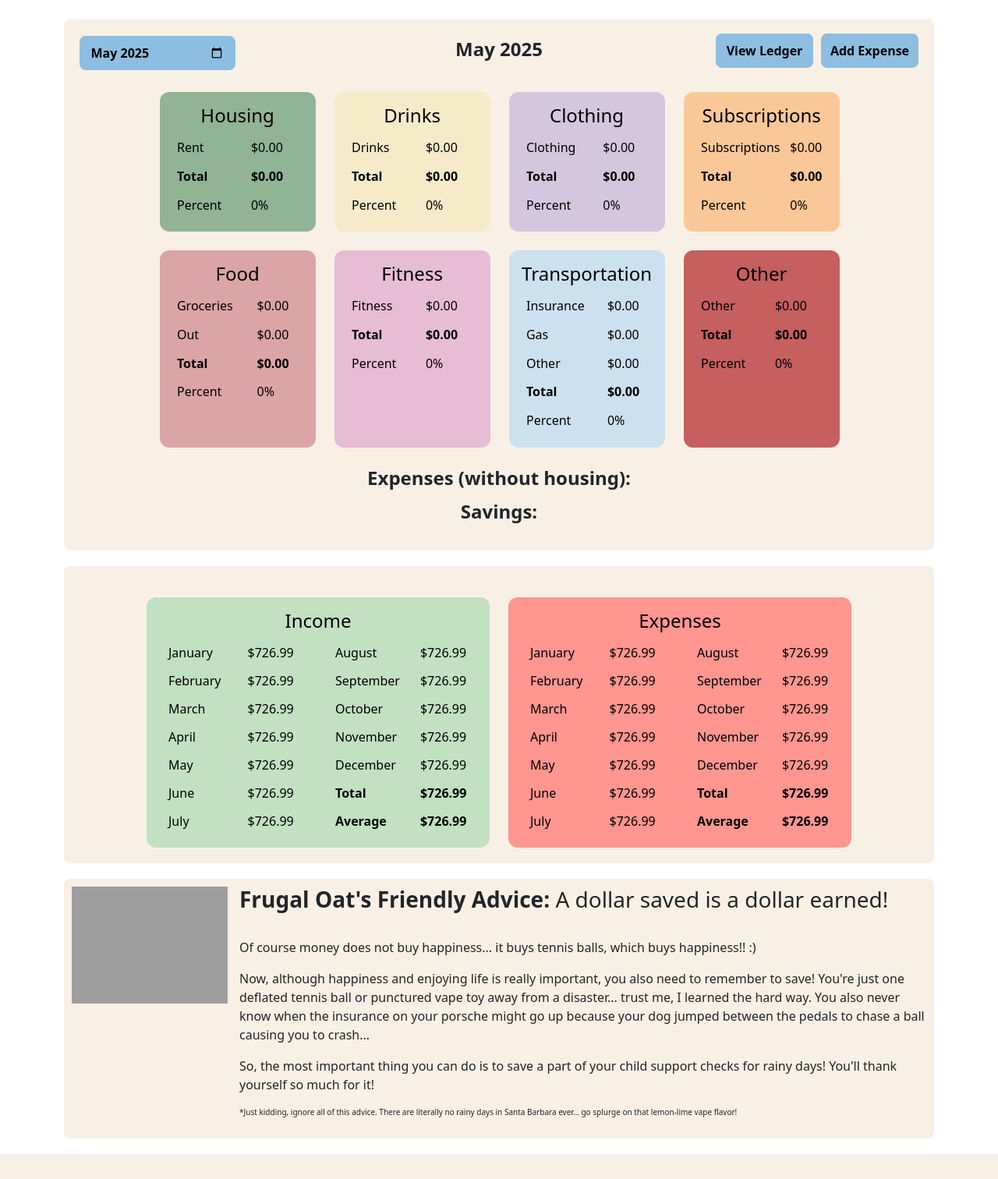
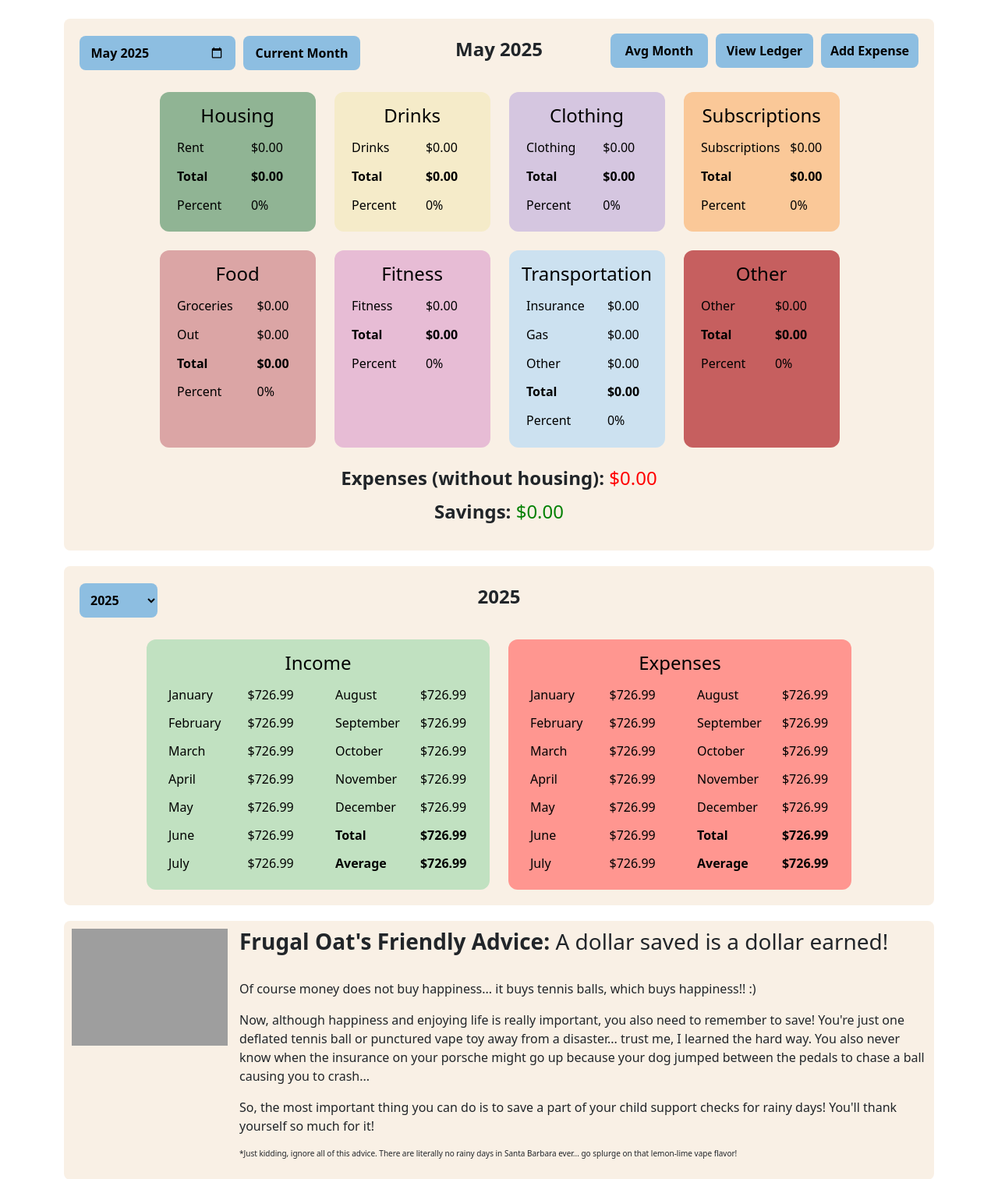
Before and after one commit to AbieSafdie171/OatFinanceApp, a Flask app: page /budget_calculator in a window 1280 px wide. Shown: the part 56-1568 px from the top of the page at 78% size. Before the commit the page ends 1536 px from the top, so only its background shows below. Run offline with Flask 3, Linux system fonts and the light colour scheme; data that the repository does not hold is empty; some libraries are stand-ins or nearby versions; grey boxes are pictures that could not be loaded.

Commit message:
backend 4 - months and years picker

```diff
--- a/app.py
+++ b/app.py
@@ -181,11 +181,21 @@ def get_budget_data():
 
 
         else:
-
             query = f"SELECT SUM(amount) FROM {category} WHERE DATE_FORMAT(date, '%Y-%m') = %s"
             cursor.execute(query, (month,))
             result = cursor.fetchone()
             results[category] = float(result[0]) if result[0] else 0.0
+
+
+    print(month)
+    query = f"SELECT SUM(amount) FROM income WHERE DATE_FORMAT(date, '%Y-%m') = %s"
+    cursor.execute(query, (month,))
+    result = cursor.fetchone()
+
+    if result[0] is None:
+        results['income'] = 0.0
+    else:
+        results['income'] = float(result[0])
 
     cursor.close()
     conn.close()
--- a/static/css/budget.css
+++ b/static/css/budget.css
@@ -109,6 +109,19 @@ th {
   font-size: 24px;
 }
 
+
+.text-content-top-expenses {
+  width: 100%;
+}
+
+.text-content-top-expenses h3 {
+  text-align: center;
+  width: 100%;
+  margin-top: 5px;
+  margin-bottom: 20px;
+  font-size: 24px;
+}
+
 /*SELECT MONTH*/
 
 .monthPicker {
@@ -127,6 +140,47 @@ th {
   align-items: center;
   justify-content: center;
   margin-top: -52px;
+}
+
+.yearPicker {
+  display: flex;
+  float: left;
+  padding: 10px 10px;
+  background-color: #8dbee1;
+  width: 100px;
+  color: black;
+  border: none;
+  border-radius: 8px;
+  font-size: 16px;
+  font-weight: bold;
+  cursor: pointer;
+  transition: background-color 0.3s ease;
+  align-items: center;
+  justify-content: center;
+  margin-top: -52px;
+}
+
+.current-btn {
+  display: flex;
+  float: left;
+  padding: 10px 10px;
+  background-color: #8dbee1;
+  width: 150px;
+  color: black;
+  border: none;
+  border-radius: 8px;
+  font-size: 16px;
+  font-weight: bold;
+  cursor: pointer;
+  transition: background-color 0.3s ease;
+  align-items: center;
+  justify-content: center;
+  margin-top: -52px;
+  margin-left: 210px;
+}
+
+.current-btn:hover {
+  background-color: #8d8ee1;
 }
 
 /*EXPENSE BUTTON*/
@@ -175,6 +229,30 @@ th {
 }
 
 .ledger-btn:hover {
+  background-color: #8d8ee1;
+}
+
+.avg-btn {
+  display: flex;
+  float: right; /* Align the button to the right */
+  padding: 10px 10px;
+  background-color: #8dbee1;
+  width: 125px;
+  color: black;
+  border: none;
+  border-radius: 8px;
+  font-size: 16px;
+  font-weight: bold;
+  cursor: pointer;
+  transition: background-color 0.3s ease;
+  align-items: center;
+  justify-content: center;
+  margin-top: -55px;
+  margin-right: 270px;
+
+}
+
+.avg-btn:hover {
   background-color: #8d8ee1;
 }
 
--- a/static/js/budget.js
+++ b/static/js/budget.js
@@ -7,9 +7,14 @@ document.addEventListener("DOMContentLoaded", function () {
     const openModalBtn = document.querySelector(".add-expense-btn");
     const closeModalBtn = document.querySelector(".close");
     const expenseForm = document.getElementById("expenseForm");
+    const yearPicker = document.getElementById("yearPicker");
+    const yearLabel = document.querySelector(".text-content-top-expenses h3 b");
+    const categorySelect = document.getElementById('category');
+    const typeContainerFood = document.getElementById('typeContainerFood');
+    const typeContainerTrans = document.getElementById('typeContainerTrans');
 
     /*------------------------------------------------------------*/
-    // FORMAT MONTH LABEL
+    // FORMATTERS
     function formatMonthLabel(isoMonth) {
         const [year, month] = isoMonth.split("-");
         const date = new Date(Number(year), Number(month) - 1);
@@ -20,15 +25,30 @@ document.addEventListener("DOMContentLoaded", function () {
         monthLabel.textContent = formatMonthLabel(monthValue);
     }
 
+    function formatYearLabel(year) {
+        return year;
+    }
+
+    function updateYearLabel(yearValue) {
+        yearLabel.textContent = formatYearLabel(yearValue);
+    }
+
     /*------------------------------------------------------------*/
-    // UPDATE BUDGET TABLE
+    // BUDGET TABLE UPDATER
     function updateBudgetTable(month) {
         fetch(`/get_budget_data?month=${month}`)
             .then(response => response.json())
             .then(data => {
-                console.log(data);
+                let expensesTotal = 0.0;
+                let expensesTotalNoHousing = 0.0;
+                let income = 0.0;
 
                 for (const [category, amounts] of Object.entries(data)) {
+                    if (category === "income") {
+                        income = amounts;
+                        continue;
+                    }
+
                     const categoryDiv = document.querySelector(`.category.${category}`);
                     if (!categoryDiv) continue;
 
@@ -38,67 +58,83 @@ document.addEventListener("DOMContentLoaded", function () {
                     const rows = table.querySelectorAll("tr");
 
                     if (category === "food") {
-                        // For food, you need to update both Groceries and Out
                         let groceriesTotal = amounts.groceries || 0;
                         let outTotal = amounts.out || 0;
 
-                        // Update Groceries row
-                        const groceriesRow = rows[0];  // Assuming Groceries is the first row
-                        if (groceriesRow) {
-                            groceriesRow.cells[1].textContent = `$${groceriesTotal.toFixed(2)}`;
+                        if (rows[0]) rows[0].cells[1].textContent = `$${groceriesTotal.toFixed(2)}`;
+                        if (rows[1]) rows[1].cells[1].textContent = `$${outTotal.toFixed(2)}`;
+                        if (rows[2]) {
+                            const total = groceriesTotal + outTotal;
+                            rows[2].cells[1].textContent = `$${total.toFixed(2)}`;
+                            expensesTotal += total;
+                            expensesTotalNoHousing += total;
                         }
-
-                        // Update Out row
-                        const outRow = rows[1];  // Assuming Out is the second row
-                        if (outRow) {
-                            outRow.cells[1].textContent = `$${outTotal.toFixed(2)}`;
-                        }
-
-                        // Update Total row
-                        const totalRow = rows[2];  // Assuming Total is the third row
-                        if (totalRow) {
-                            const total = groceriesTotal + outTotal;
-                            totalRow.cells[1].textContent = `$${total.toFixed(2)}`;
-                        }
-                    } else if (category == "transportation"){
-
+                    } else if (category === "transportation") {
                         let insuranceTotal = amounts.insurance || 0;
                         let gasTotal = amounts.gas || 0;
                         let otherTotal = amounts.other || 0;
 
-                        // Update insurance row
-                        const insuranceRow = rows[0];
-                        if (insuranceRow) {
-                            insuranceRow.cells[1].textContent = `$${insuranceTotal.toFixed(2)}`;
+                        if (rows[0]) rows[0].cells[1].textContent = `$${insuranceTotal.toFixed(2)}`;
+                        if (rows[1]) rows[1].cells[1].textContent = `$${gasTotal.toFixed(2)}`;
+                        if (rows[2]) rows[2].cells[1].textContent = `$${otherTotal.toFixed(2)}`;
+                        if (rows[3]) {
+                            const total = insuranceTotal + gasTotal + otherTotal;
+                            rows[3].cells[1].textContent = `$${total.toFixed(2)}`;
+                            expensesTotal += total;
+                            expensesTotalNoHousing += total;
                         }
-
-                        // Update gas row
-                        const gasRow = rows[1];  // Assuming Out is the second row
-                        if (gasRow) {
-                            gasRow.cells[1].textContent = `$${gasTotal.toFixed(2)}`;
-                        }
-
-                        // Update gas row
-                        const otherRow = rows[2];  // Assuming Out is the second row
-                        if (otherRow) {
-                            otherRow.cells[1].textContent = `$${otherTotal.toFixed(2)}`;
-                        }
-
-                        // Update Total row
-                        const totalRow = rows[3];  // Assuming Total is the third row
-                        if (totalRow) {
-                            const total = insuranceTotal + gasTotal + otherTotal;
-                            totalRow.cells[1].textContent = `$${total.toFixed(2)}`;
-                        }
-                    }
-                    else {
-                        // For other categories, update the total as before
-                        const baseRow = rows[0];  // Assuming Total is the second row
-                        const totalRow = rows[1];  // Assuming Total is the second row
+                    } else {
+                        const baseRow = rows[0];
+                        const totalRow = rows[1];
                         if (totalRow) {
                             totalRow.cells[1].textContent = `$${amounts.toFixed(2)}`;
                             baseRow.cells[1].textContent = `$${amounts.toFixed(2)}`;
+                            if (category !== "housing") {
+                                expensesTotalNoHousing += amounts;
+                            }
+                            expensesTotal += amounts;
                         }
+                    }
+                }
+
+                const expenseNoHousing = document.getElementById("expense-value-nohouse");
+                const savingsValue = document.getElementById("savings-value");
+
+                expenseNoHousing.textContent = `$${expensesTotalNoHousing.toFixed(2)}`;
+                expenseNoHousing.style.color = "#ff0000";
+
+                const savings = income - expensesTotal;
+                savingsValue.textContent = `$${savings.toFixed(2)}`;
+                savingsValue.style.color = savings < 0 ? "#ff0000" : "green";
+
+                // Update percentages
+                for (const [category] of Object.entries(data)) {
+                    const categoryDiv = document.querySelector(`.category.${category}`);
+                    if (!categoryDiv) continue;
+
+                    const table = categoryDiv.querySelector("table");
+                    if (!table) continue;
+
+                    const rows = table.querySelectorAll("tr");
+                    let totalRow, percentRow;
+
+                    if (category === "food") {
+                        totalRow = rows[2];
+                        percentRow = rows[3];
+                    } else if (category === "transportation") {
+                        totalRow = rows[3];
+                        percentRow = rows[4];
+                    } else {
+                        totalRow = rows[1];
+                        percentRow = rows[2];
+                    }
+
+                    if (percentRow && totalRow) {
+                        let amountStr = totalRow.cells[1].textContent.replace(/<\/?th>/g, '').replace('$', '');
+                        let amount = parseFloat(amountStr);
+                        let percent = (amount / expensesTotal) * 100;
+
+                        percentRow.cells[1].textContent = isNaN(percent) ? `0%` : `${percent.toFixed(2)}%`;
                     }
                 }
             })
@@ -107,29 +143,34 @@ document.addEventListener("DOMContentLoaded", function () {
             });
     }
 
+    /*------------------------------------------------------------*/
+    // INITIALIZATION
+    if (!monthPicker.value) {
+        const now = new Date();
+        monthPicker.value = `${now.getFullYear()}-${String(now.getMonth() + 1).padStart(2, '0')}`;
+    }
 
+    if (!yearPicker.value) {
+        const now = new Date();
+        yearPicker.value = now.getFullYear();
+    }
+
+    updateMonthLabel(monthPicker.value);
+    updateBudgetTable(monthPicker.value);
+    updateYearLabel(yearPicker.value);
 
     /*------------------------------------------------------------*/
-    // INIT MONTH PICKER VALUE IF EMPTY
-    if (!monthPicker.value) {
-        const now = new Date();
-        const year = now.getFullYear();
-        const month = String(now.getMonth() + 1).padStart(2, '0');
-        monthPicker.value = `${year}-${month}`;
-    }
-
-    // Initial setup
-    updateMonthLabel(monthPicker.value);
-    updateBudgetTable(monthPicker.value);
-
-    // Update on month change
+    // EVENT LISTENERS
     monthPicker.addEventListener("change", function () {
         updateMonthLabel(this.value);
         updateBudgetTable(this.value);
     });
 
-    /*------------------------------------------------------------*/
-    // ADD EXPENSE MODAL HANDLING
+    yearPicker.addEventListener("change", function () {
+        updateYearLabel(this.value);
+        // updateYearTable
+    });
+
     openModalBtn.addEventListener("click", () => {
         modal.style.display = "block";
     });
@@ -144,11 +185,8 @@ document.addEventListener("DOMContentLoaded", function () {
         }
     });
 
-    /*------------------------------------------------------------*/
-    // SUBMIT EXPENSE FORM
     expenseForm.addEventListener("submit", function (e) {
         e.preventDefault();
-
         const formData = new FormData(expenseForm);
 
         fetch("/add_expense", {
@@ -160,7 +198,8 @@ document.addEventListener("DOMContentLoaded", function () {
                 if (data.status === "success") {
                     expenseForm.reset();
                     modal.style.display = "none";
-                    updateBudgetTable(monthPicker.value); // Refresh after adding
+                    updateBudgetTable(monthPicker.value);
+                    // updateYearTable
                 } else {
                     alert("There was an error submitting your expense.");
                 }
@@ -170,32 +209,11 @@ document.addEventListener("DOMContentLoaded", function () {
                 alert("Failed to submit expense.");
             });
     });
+
+    categorySelect.addEventListener('change', function () {
+        const selectedCategory = categorySelect.value;
+
+        typeContainerFood.style.display = selectedCategory === 'food' ? 'block' : 'none';
+        typeContainerTrans.style.display = selectedCategory === 'transportation' ? 'block' : 'none';
+    });
 });
-
-// ADD SUBCATEGORIES DROPDOWN
-document.addEventListener('DOMContentLoaded', function() {
-  const categorySelect = document.getElementById('category');
-  const typeContainerFood = document.getElementById('typeContainerFood');
-  const typeContainerTrans = document.getElementById('typeContainerTrans');
-
-  // Listen for changes in the category select dropdown
-  categorySelect.addEventListener('change', function() {
-    const selectedCategory = categorySelect.value;
-
-    // Show or hide the "Type" dropdown based on the selected category
-    if (selectedCategory === 'food') {
-      // Show the Type dropdown if 'food' is selected
-      typeContainerFood.style.display = 'block';
-      typeContainerTrans.style.display = 'none';
-    } else if (selectedCategory === 'transportation') {
-
-      typeContainerTrans.style.display = 'block';
-      typeContainerFood.style.display = 'none';
-    }
-    else {
-      // Hide the Type dropdown for other categories
-      typeContainerFood.style.display = 'none';
-      typeContainerTrans.style.display = 'none';
-    }
-  });
-});
--- a/templates/budget_calculator.html
+++ b/templates/budget_calculator.html
@@ -12,8 +12,8 @@
 
         <div class="text-content-top">
             <h3><b></b></h3>
-            <input class="monthPicker" type="month" id="monthPicker" name="monthPicker">
-            <button class="ledger-btn">View Ledger</button> <button class="add-expense-btn">Add Expense</button>
+            <input class="monthPicker" type="month" id="monthPicker" name="monthPicker"><button class="current-btn">Current Month</button>
+            <button class="avg-btn">Avg Month</button> <button class="ledger-btn">View Ledger</button> <button class="add-expense-btn">Add Expense</button>
         </div>
 
         <div class="budget-table">
@@ -95,13 +95,24 @@
         </div>
 
         <div class="text-content-bottom">
-            <h3><b>Expenses (without housing): </b></h3>
-            <h3><b>Savings: </b></h3>
+            <h3><b>Expenses (without housing): </b><span id="expense-value-nohouse"></span></h3>
+            <h3><b>Savings: </b><span id="savings-value"></span></h3>
         </div>
 
     </div>
 
     <div class="expenses-div">
+        <div class="text-content-top-expenses">
+            <h3><b></b></h3>
+            <select class="yearPicker" id="yearPicker" name="year">
+                <script>
+                    const currentYear = new Date().getFullYear();
+                    for (let year = currentYear; year >= 2024; year--) {
+                        document.write(`<option value="${year}">${year}</option>`);
+                    }
+                </script>
+            </select>
+        </div>
         <div class="expenses-table">
             <div class="expense-category income">
                 <h4>Income</h4>
```
